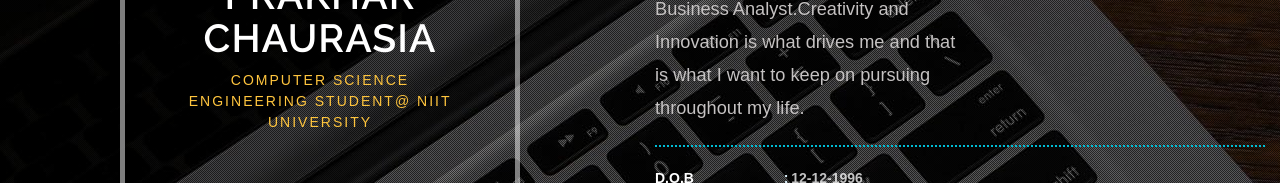
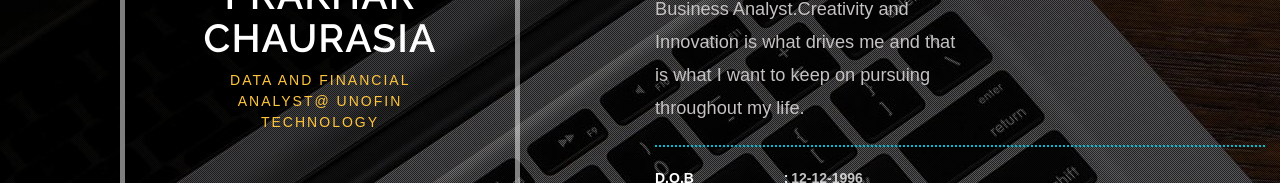
Before and after one commit to Prakhar-Chaurasia/Prakhar-Chaurasia.github.io, a plain HTML site: page index.html in a window 1280 px wide. Shown: the part 340-523 px from the top of the page. Drawn offline with Linux system fonts and the light colour scheme.

Commit message:
Update index.html

```diff
--- a/index.html
+++ b/index.html
@@ -47,7 +47,7 @@
 				<div class="w3-banner-img">
 					<img src="images/display.jpg" alt="img">
 					<h3 class="test">Prakhar Chaurasia</h3>
-					<p class="test" >Computer Science Engineering Student@ <a href="www.niituniversity.in"><span>NIIT University</span></a></p>
+					<p class="test" >Data and Financial Analyst@ <a href="www.unofinance.in"><span><b>Unofin Technology</b></span></a></p>
 				</div>
 			</div>
 			<div class="col-md-6 w3-banner-grid-right">
```
